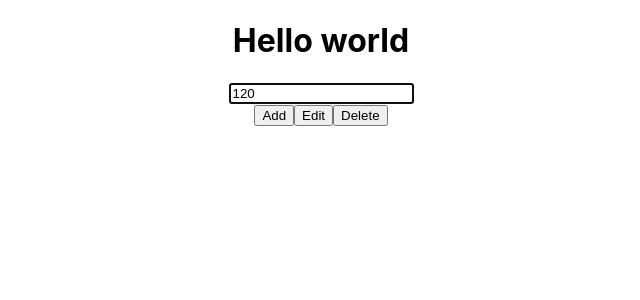
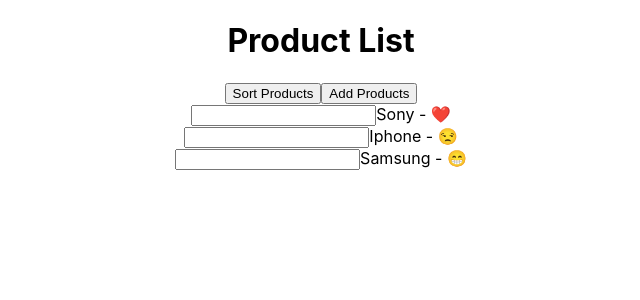
Before and after one commit to manhdungdev/learn_reactjs, a React (Create React App) app in the folder set_up_env/: page / in a window 1280 px wide. Shown: the top 300 px of the page, without its empty margins (319-959 px from the left). Built offline with nearby package versions, Linux system fonts and the light colour scheme.

Commit message:
List and key

```diff
--- a/set_up_env/src/App.js
+++ b/set_up_env/src/App.js
@@ -4,6 +4,9 @@
 import BareInput from './BareInput';
 import Layout from './Layout';
 import BareButton from './BareButton';
+import LoginController from './LoginController';
+import CorrectlyState from './CorrectlyState';
+import ProductList from './product_list/ProductList';
 
 function App() {
   const [visible, setVisible] = useState(true);
@@ -11,11 +14,16 @@
     <div className='App'>
       {/* <button onClick={() => setVisible(false)}>Hide Clock component</button>
       {visible && <Clock />} */}
-      <Layout>
+      {/* <Layout>
         <h1>Hello world</h1>
         <BareInput type='password' value={120} autoFocus className='input-control' onChange={() => {}} />
       </Layout>
-      <BareButton />
+      <BareButton /> */}
+
+      {/* <LoginController isLogined={false} isHidden={true} /> */}
+      {/* <CorrectlyState /> */}
+
+      <ProductList />
     </div>
   );
 }
--- /dev/null
+++ b/set_up_env/src/CorrectlyState.jsx
@@ -0,0 +1,44 @@
+import React, { Component } from 'react';
+
+const fetchAPI = () => {
+  return new Promise((resolve) => {
+    setTimeout(() => {
+      resolve([1, 2, 3, 4, 5]);
+    }, 3000);
+  });
+};
+
+export class CorrectlyState extends Component {
+  constructor(props) {
+    super(props);
+
+    this.state = {
+      count: 0,
+      comments: []
+    };
+  }
+
+  componentDidMount() {
+    console.log('componentDidMount');
+    this.setState((prevState) => ({
+      count: prevState.count + 5
+    }));
+    this.setState((prevState) => ({
+      count: prevState.count + 1
+    }));
+
+    fetchAPI().then((res) => {
+      this.setState((prevState) => ({
+        ...prevState,
+        comments: res
+      }));
+    });
+  }
+
+  render() {
+    console.log(this.state);
+    return <div> CorrectlyState. Count: {this.state.count}</div>;
+  }
+}
+
+export default CorrectlyState;
--- /dev/null
+++ b/set_up_env/src/LoginController.jsx
@@ -0,0 +1,49 @@
+import React from 'react';
+
+class LogInButton extends React.Component {
+  render() {
+    return <button onClick={this.props.handleClick}>Log in</button>;
+  }
+}
+
+class LogOutButton extends React.Component {
+  render() {
+    return <button onClick={this.props.handleClick}>Log out</button>;
+  }
+}
+
+class LoginController extends React.Component {
+  constructor(props) {
+    super(props);
+    console.log(props);
+    const { isLogined } = this.props;
+    this.state = {
+      isLogined
+    };
+  }
+
+  handleClick = () => {
+    this.setState((prevState) => ({
+      isLogined: !prevState.isLogined
+    }));
+  };
+
+  render() {
+    const { isLogined } = this.state;
+    const { isHidden } = this.props;
+    console.log(isLogined, isHidden);
+    if (isHidden) {
+      return null;
+    }
+
+    if (isLogined) {
+    }
+    return (
+      <div className='login'>
+        {isLogined ? <LogOutButton handleClick={this.handleClick} /> : <LogInButton handleClick={this.handleClick} />}
+      </div>
+    );
+  }
+}
+
+export default LoginController;
--- /dev/null
+++ b/set_up_env/src/product_list/ProductItem.jsx
@@ -0,0 +1,17 @@
+import React, { Component } from 'react';
+
+export class ProductItem extends Component {
+  render() {
+    const {product} = this.props;
+    return (
+      <div className='product-item' >
+        <input type='text' />
+        <span>
+          {product.name} - {product.avatar}
+        </span>
+      </div>
+    );
+  }
+}
+
+export default ProductItem;
--- /dev/null
+++ b/set_up_env/src/product_list/ProductList.jsx
@@ -0,0 +1,68 @@
+import React, { Component } from 'react';
+import ProductItem from './ProductItem';
+
+export class ProductList extends Component {
+  constructor(props) {
+    super(props);
+
+    this.state = {
+      productList: [
+        {
+          id: '1a',
+          name: 'Sony',
+          avatar: '❤️'
+        },
+        {
+          id: '2b',
+          name: 'Iphone',
+          avatar: '😒'
+        },
+        {
+          id: '3c',
+          name: 'Samsung',
+          avatar: '😁'
+        }
+      ]
+    };
+  }
+
+  sortProductList = () => {
+    this.setState((prevState) => ({
+      productList: prevState.productList.sort((a, b) => {
+        if (a.name < b.name) return -1;
+        if (a.name > b.name) return 1;
+        return 0;
+      })
+    }));
+  };
+
+  addProduct = () => {
+    this.setState((prevState) => ({
+      productList: [
+        {
+          id: '4d',
+          name: 'Hauwei',
+          avatar: '😍'
+        },
+        ...prevState.productList
+      ]
+    }));
+  };
+
+  render() {
+    return (
+      <div>
+        <h1>Product List</h1>
+        <button onClick={this.sortProductList}>Sort Products</button>
+        <button onClick={this.addProduct}>Add Products</button>
+        <div className='product-list'>
+          {this.state.productList.map((product, index) => (
+            <ProductItem product={product} key={product.id} />
+          ))}
+        </div>
+      </div>
+    );
+  }
+}
+
+export default ProductList;
```
